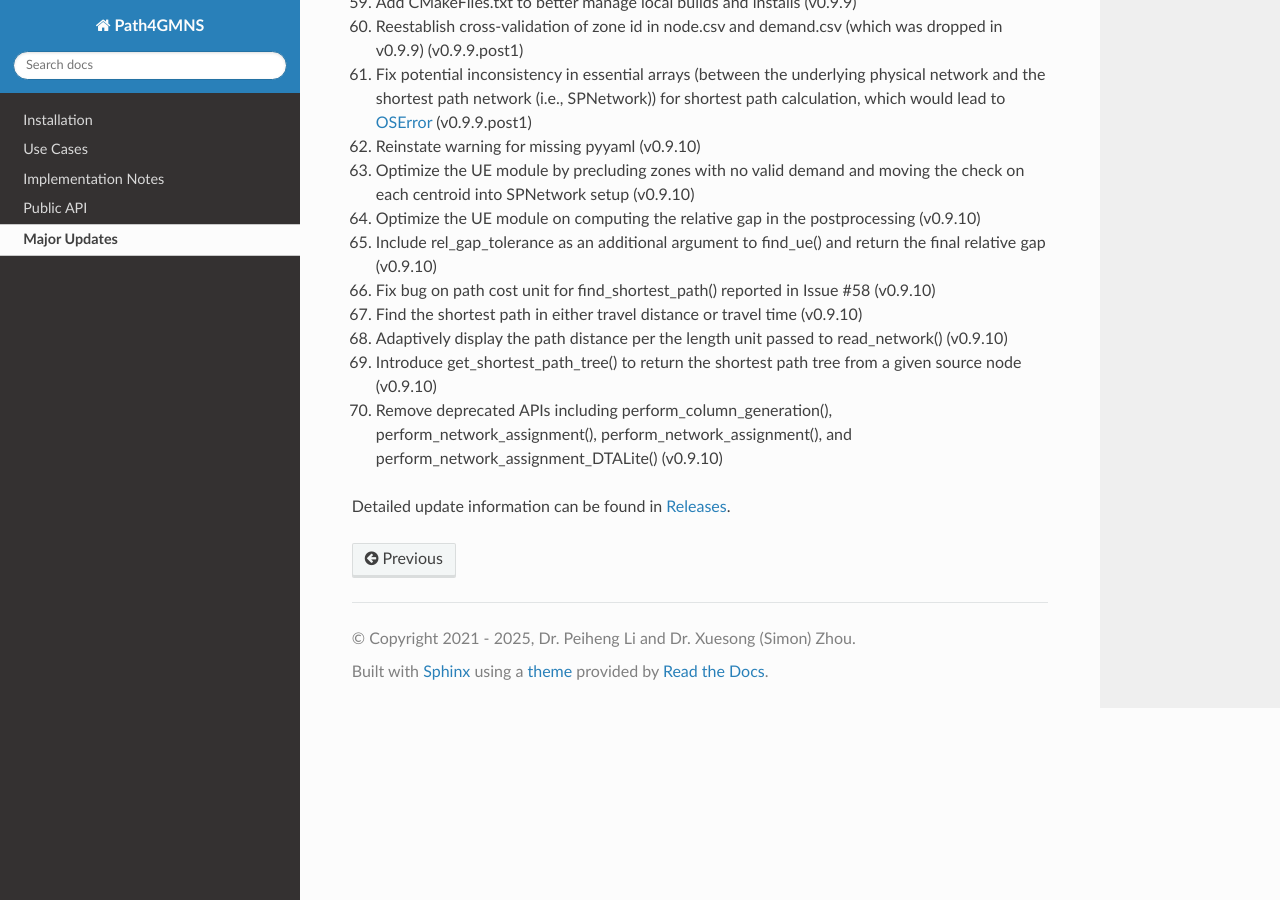
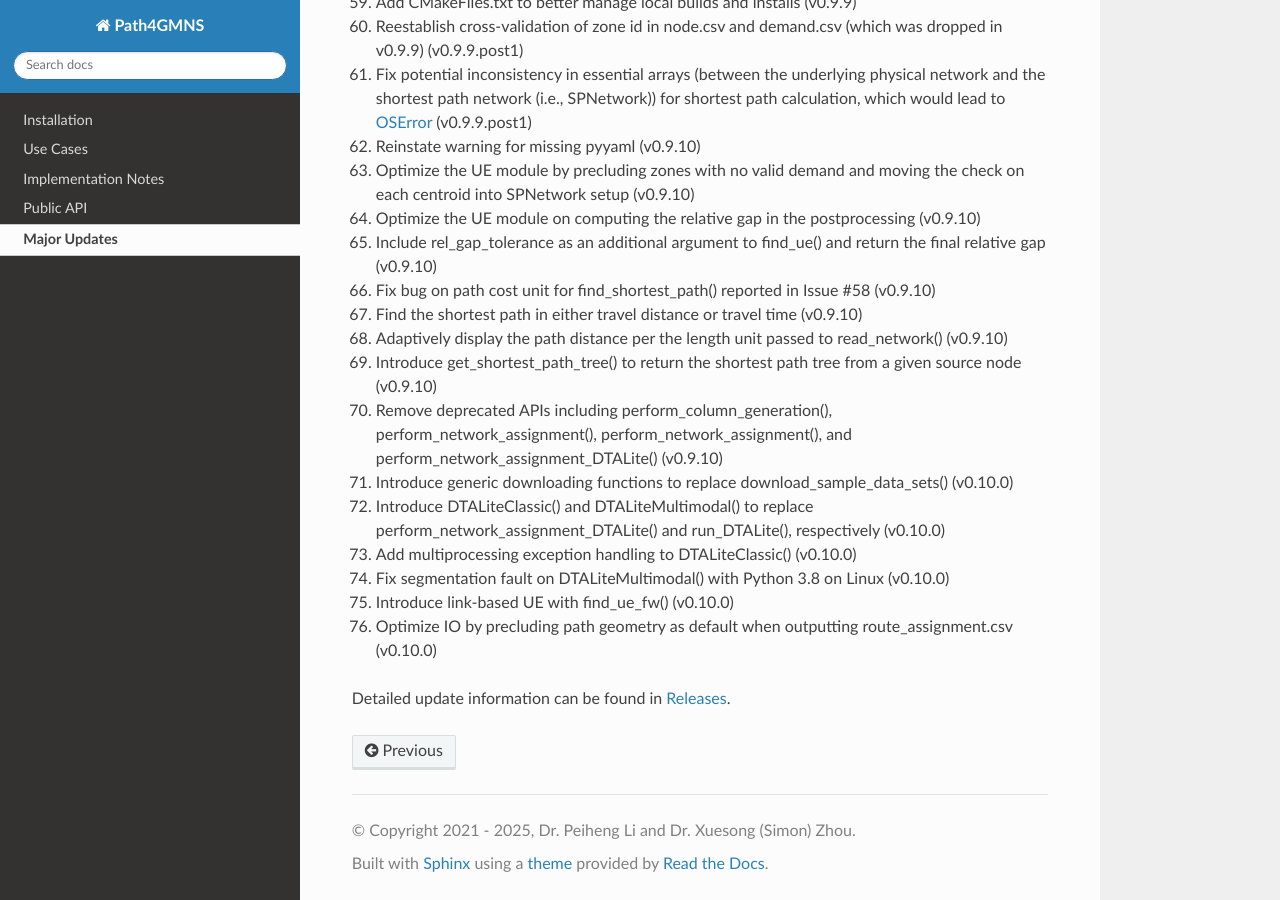
Before and after one commit to jdlph/Path4GMNS, a Sphinx documentation site: the page built from docs/source/updates.md, in a window 1280 px wide and 900 px high, scrolled down 1945 px. Built offline with Sphinx 7.4.7 and the Read the Docs theme 3.1.0, drawn with Linux system fonts in a browser that asks for light colours.

Commit message:
add update details from v0.10.0 to updates.md
- replace max_iter_num with max_iter in tutorial.ipynb and usecases.md
  to be consistent with the codebase.

```diff
--- a/docs/source/updates.md
+++ b/docs/source/updates.md
@@ -70,5 +70,12 @@
 68. Adaptively display the path distance per the length unit passed to read_network() (v0.9.10)
 69. Introduce get_shortest_path_tree() to return the shortest path tree from a given source node (v0.9.10)
 70. Remove deprecated APIs including perform_column_generation(), perform_network_assignment(), perform_network_assignment(), and perform_network_assignment_DTALite() (v0.9.10)
+71. Introduce generic downloading functions to replace download_sample_data_sets() (v0.10.0)
+72. Introduce DTALiteClassic() and DTALiteMultimodal() to replace perform_network_assignment_DTALite() and
+  run_DTALite(), respectively (v0.10.0)
+73. Add multiprocessing exception handling to DTALiteClassic() (v0.10.0)
+74. Fix segmentation fault on DTALiteMultimodal() with Python 3.8 on Linux (v0.10.0)
+75. Introduce link-based UE with find_ue_fw() (v0.10.0)
+76. Optimize IO by precluding path geometry as default when outputting route_assignment.csv (v0.10.0)
 
 Detailed update information can be found in [Releases](https://github.com/jdlph/Path4GMNS/releases).
```
Also changed, not shown: README.md (+1 -1 lines), docs/source/usecases.md (+2 -2 lines), 2 other files.
